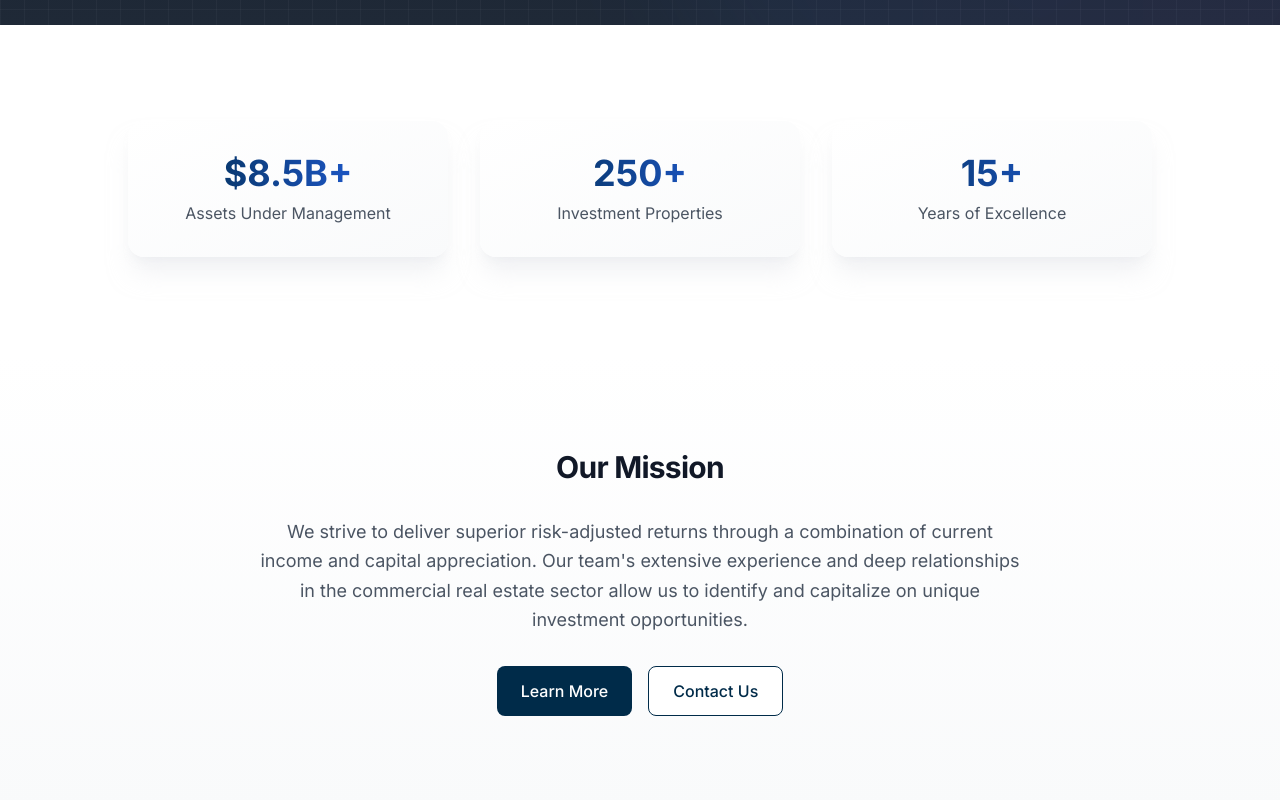
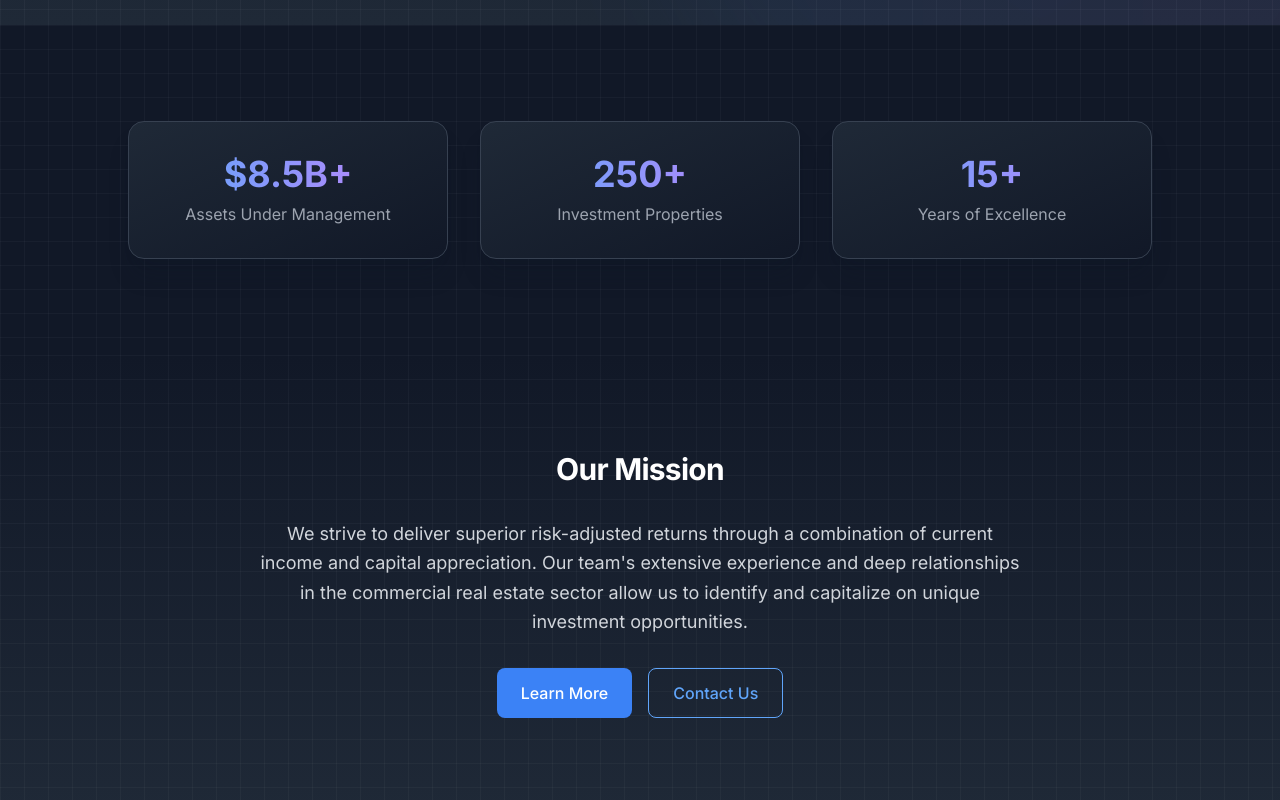
Before and after one commit to UDGOK/szhholdings, a Next.js app: page /about in a window 1280 px wide. Shown: the part 660-1460 px from the top of the page. Built offline with nearby package versions, Linux system fonts and the light colour scheme.

Commit message:
Update about page with cohesive dark theme across all sections

```diff
--- a/src/components/about/Mission.tsx
+++ b/src/components/about/Mission.tsx
@@ -12,17 +12,18 @@ const Mission = () => {
   return (
     <section
       ref={ref}
-      className="relative py-24 bg-gradient-to-b from-white to-gray-50"
+      className="relative py-24 bg-gradient-to-b from-gray-900 to-gray-800"
     >
-      <div className="container px-4">
+      <div className="absolute inset-0 bg-[linear-gradient(to_right,#ffffff08_1px,transparent_1px),linear-gradient(to_bottom,#ffffff08_1px,transparent_1px)] bg-[size:24px_24px]" />
+      <div className="container relative px-4">
         <motion.div
           initial={{ opacity: 0, y: 20 }}
           animate={inView ? { opacity: 1, y: 0 } : {}}
           transition={{ duration: 0.8 }}
           className="max-w-3xl mx-auto text-center space-y-8"
         >
-          <h2 className="text-3xl font-bold text-gray-900">Our Mission</h2>
-          <p className="text-lg text-gray-600 leading-relaxed">
+          <h2 className="text-3xl font-bold text-white">Our Mission</h2>
+          <p className="text-lg text-gray-300 leading-relaxed">
             We strive to deliver superior risk-adjusted returns through a combination of current
             income and capital appreciation. Our team's extensive experience and deep relationships
             in the commercial real estate sector allow us to identify and capitalize on unique
@@ -32,14 +33,14 @@ const Mission = () => {
             <motion.button
               whileHover={{ scale: 1.05 }}
               whileTap={{ scale: 0.95 }}
-              className="px-6 py-3 bg-primary text-white rounded-lg font-medium hover:bg-primary/90 transition-colors"
+              className="px-6 py-3 bg-blue-500 text-white rounded-lg font-medium hover:bg-blue-600 transition-colors"
             >
               Learn More
             </motion.button>
             <motion.button
               whileHover={{ scale: 1.05 }}
               whileTap={{ scale: 0.95 }}
-              className="px-6 py-3 bg-white text-primary border border-primary rounded-lg font-medium hover:bg-gray-50 transition-colors"
+              className="px-6 py-3 bg-transparent text-blue-400 border border-blue-400 rounded-lg font-medium hover:bg-blue-500/10 transition-colors"
             >
               Contact Us
             </motion.button>
--- a/src/components/about/Stats.tsx
+++ b/src/components/about/Stats.tsx
@@ -18,9 +18,10 @@ const Stats = () => {
   return (
     <section
       ref={ref}
-      className="relative py-24 bg-white"
+      className="relative py-24 bg-gray-900"
     >
-      <div className="container px-4">
+      <div className="absolute inset-0 bg-[linear-gradient(to_right,#ffffff08_1px,transparent_1px),linear-gradient(to_bottom,#ffffff08_1px,transparent_1px)] bg-[size:24px_24px]" />
+      <div className="container relative px-4">
         <motion.div
           initial={{ opacity: 0, y: 20 }}
           animate={inView ? { opacity: 1, y: 0 } : {}}
@@ -33,12 +34,12 @@ const Stats = () => {
               initial={{ opacity: 0, y: 20 }}
               animate={inView ? { opacity: 1, y: 0 } : {}}
               transition={{ duration: 0.8, delay: index * 0.2 }}
-              className="text-center p-8 rounded-2xl bg-gradient-to-br from-white to-gray-50 shadow-xl shadow-gray-200/50"
+              className="text-center p-8 rounded-2xl bg-gradient-to-br from-gray-800 to-gray-900 shadow-xl shadow-gray-900/20 border border-gray-700"
             >
-              <div className="text-4xl font-bold bg-gradient-to-r from-primary to-blue-600 bg-clip-text text-transparent">
+              <div className="text-4xl font-bold bg-gradient-to-r from-blue-400 to-purple-400 bg-clip-text text-transparent">
                 {stat.number}
               </div>
-              <div className="mt-2 text-gray-600">{stat.label}</div>
+              <div className="mt-2 text-gray-400">{stat.label}</div>
             </motion.div>
           ))}
         </motion.div>
```
